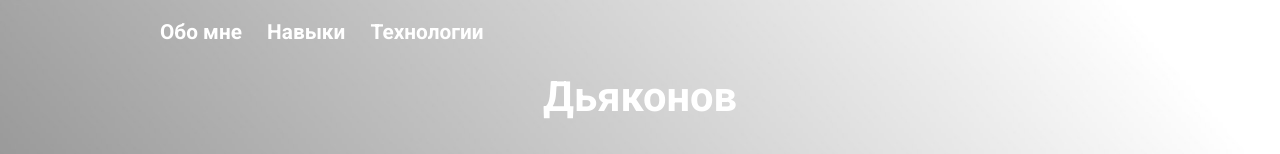
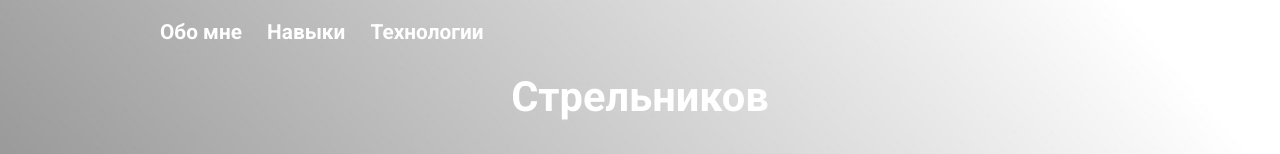
Before and after one commit to SergeyStrelnikov1/web, a plain HTML site: page index.html in a window 1280 px wide. Shown: the top 154 px of the page. Drawn offline with Linux system fonts and the light colour scheme.

Commit message:
Update index.html

```diff
--- a/index.html
+++ b/index.html
@@ -22,7 +22,7 @@
             </nav>
         </div>
         <div class="text-center">
-            <h1>Дьяконов</h1>
+            <h1>Стрельников</h1>
             <h1>Веб-разработчик</h1>
             <p class="w-50 mx-auto">
                 Стрельников Сергей Андреевич. Если вам нужно сверстать страничку, пишите:)<br>
```
